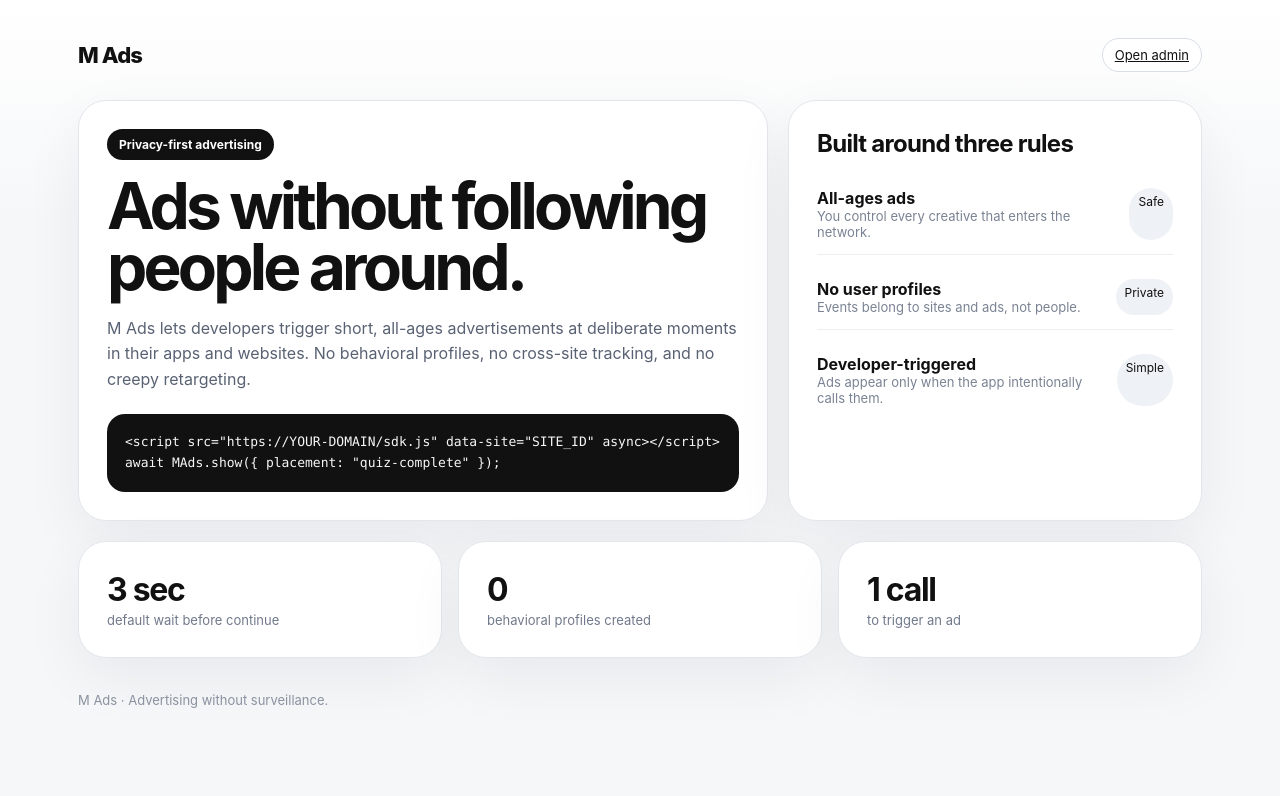
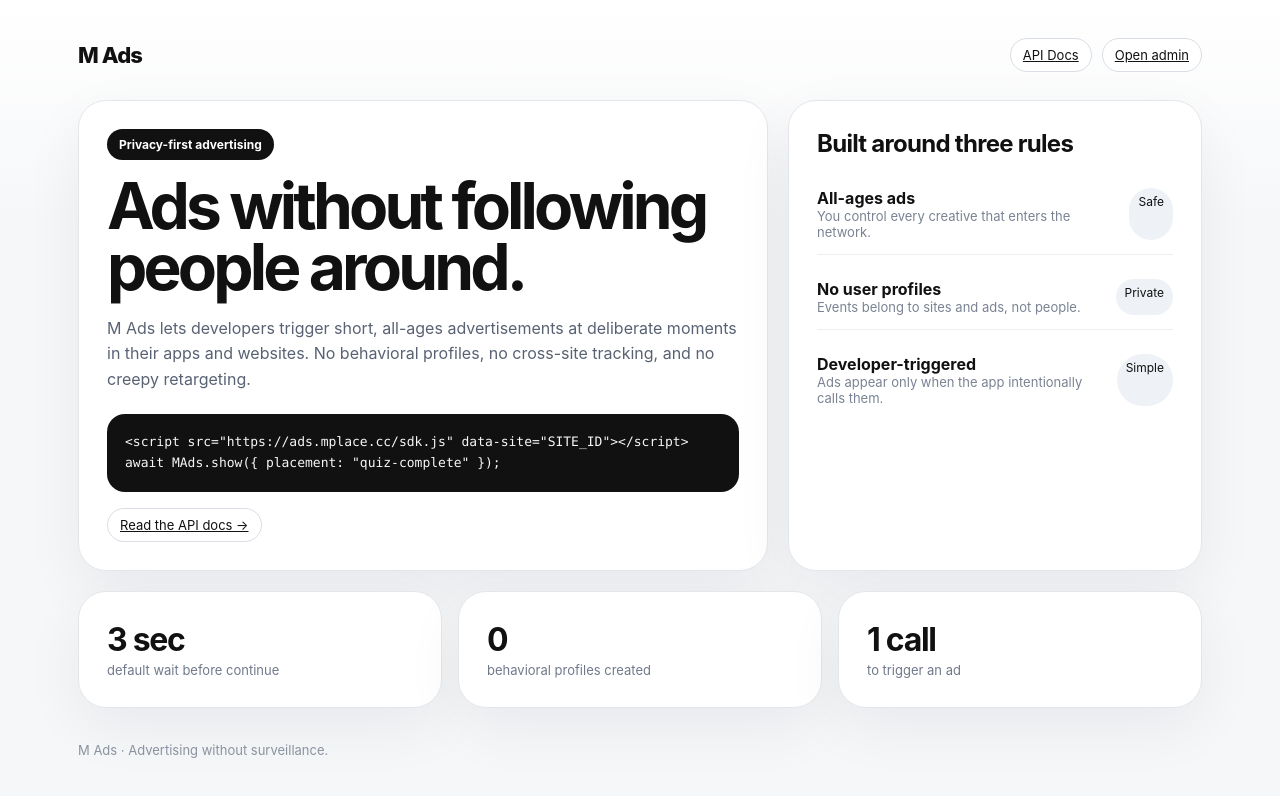
Before and after one commit to UnrealCake8/M.Ads, a Next.js app: page / in a window 1280 px wide. Shown: the top 796 px of the page. Built offline with nearby package versions, Linux system fonts and the light colour scheme.

Commit message:
Link API docs from homepage

```diff
--- a/app/page.tsx
+++ b/app/page.tsx
@@ -5,7 +5,10 @@ export default function HomePage() {
     <main className="shell">
       <nav className="nav">
         <div className="brand">M Ads</div>
-        <Link className="pill" href="/admin">Open admin</Link>
+        <div style={{ display: "flex", gap: 10, flexWrap: "wrap" }}>
+          <Link className="pill" href="/docs">API Docs</Link>
+          <Link className="pill" href="/admin">Open admin</Link>
+        </div>
       </nav>
 
       <section className="hero">
@@ -15,7 +18,10 @@ export default function HomePage() {
           <p>
             M Ads lets developers trigger short, all-ages advertisements at deliberate moments in their apps and websites. No behavioral profiles, no cross-site tracking, and no creepy retargeting.
           </p>
-          <div className="section code">{`<script src="https://YOUR-DOMAIN/sdk.js" data-site="SITE_ID" async></script>\n\nawait MAds.show({ placement: "quiz-complete" });`}</div>
+          <div className="section code">{`<script src="https://ads.mplace.cc/sdk.js" data-site="SITE_ID"></script>\n\nawait MAds.show({ placement: "quiz-complete" });`}</div>
+          <div style={{ marginTop: 16 }}>
+            <Link className="pill" href="/docs">Read the API docs →</Link>
+          </div>
         </div>
 
         <aside className="panel">
```
